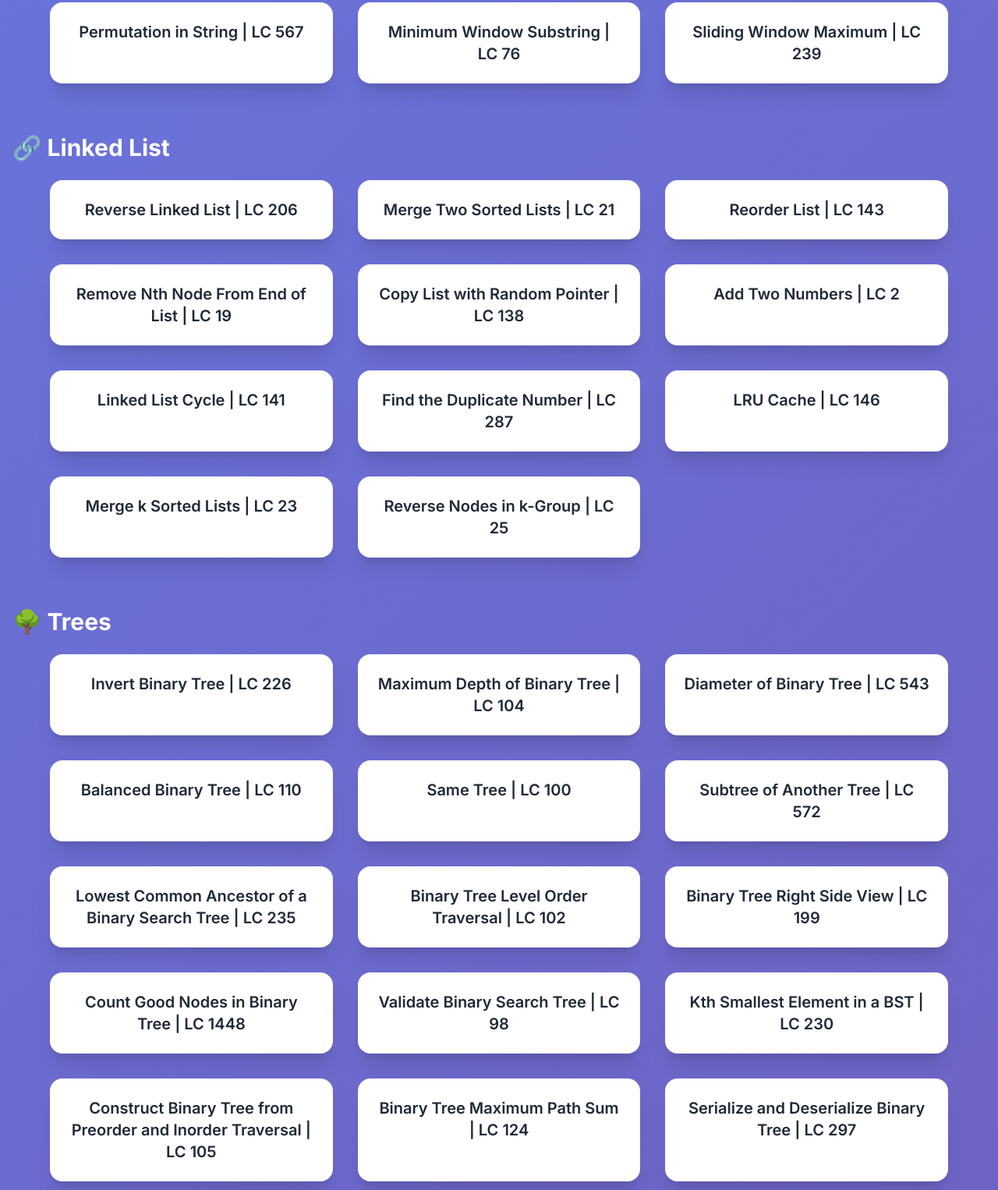
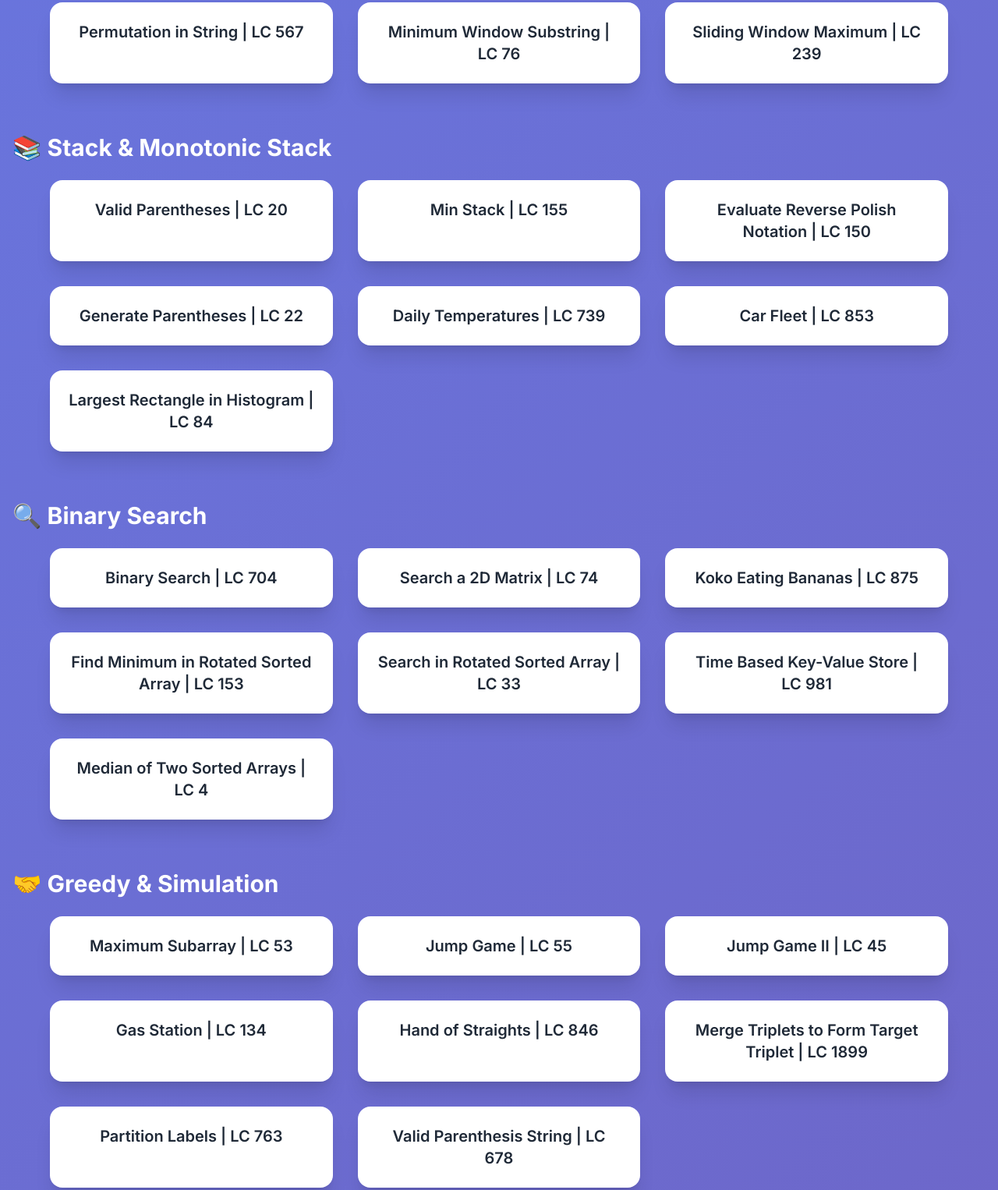
Before and after one commit to chetan-pachpande/cp_neetcode.io, a plain HTML site: page index.html in a window 1280 px wide. Shown: the part 2181-3707 px from the top of the page at 78% size. Drawn offline with nearby package versions, Linux system fonts and the light colour scheme.

Commit message:
chore: commit index.html updates

```diff
--- a/index.html
+++ b/index.html
@@ -136,6 +136,18 @@
             <!-- Sliding Window Category -->
             <section id="sliding-window">
                 <h2 class="text-3xl font-bold text-white mb-6">📈 Sliding Window</h2>
+            </section>
+            <!-- Stack Category -->
+            <section id="stack">
+                <h2 class="text-3xl font-bold text-white mb-6">📚 Stack & Monotonic Stack</h2>
+            </section>
+            <!-- Binary Search Category -->
+            <section id="binary-search">
+                <h2 class="text-3xl font-bold text-white mb-6">🔍 Binary Search</h2>
+            </section>
+            <!-- Greedy Category -->
+            <section id="greedy">
+                <h2 class="text-3xl font-bold text-white mb-6">🤝 Greedy & Simulation</h2>
             </section>
             <!-- Linked List Category -->
             <section id="linked-list">
```
